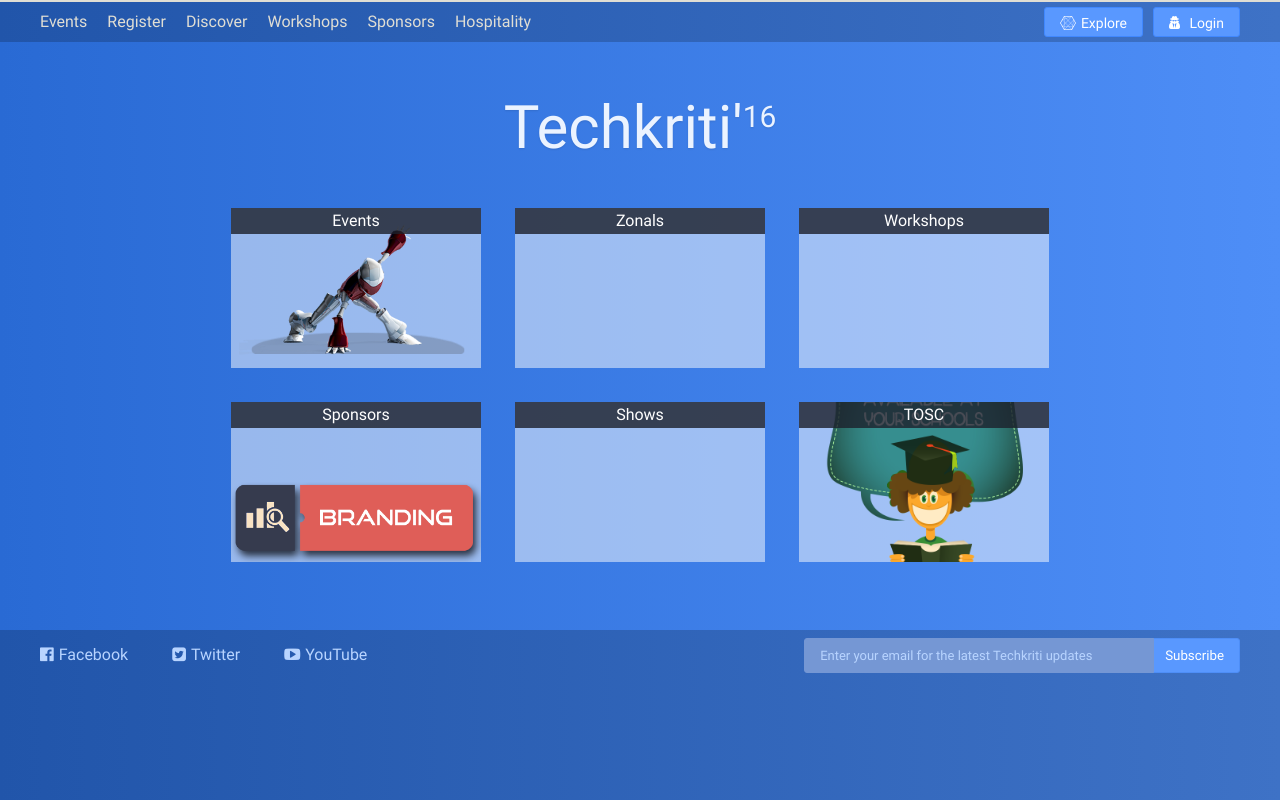
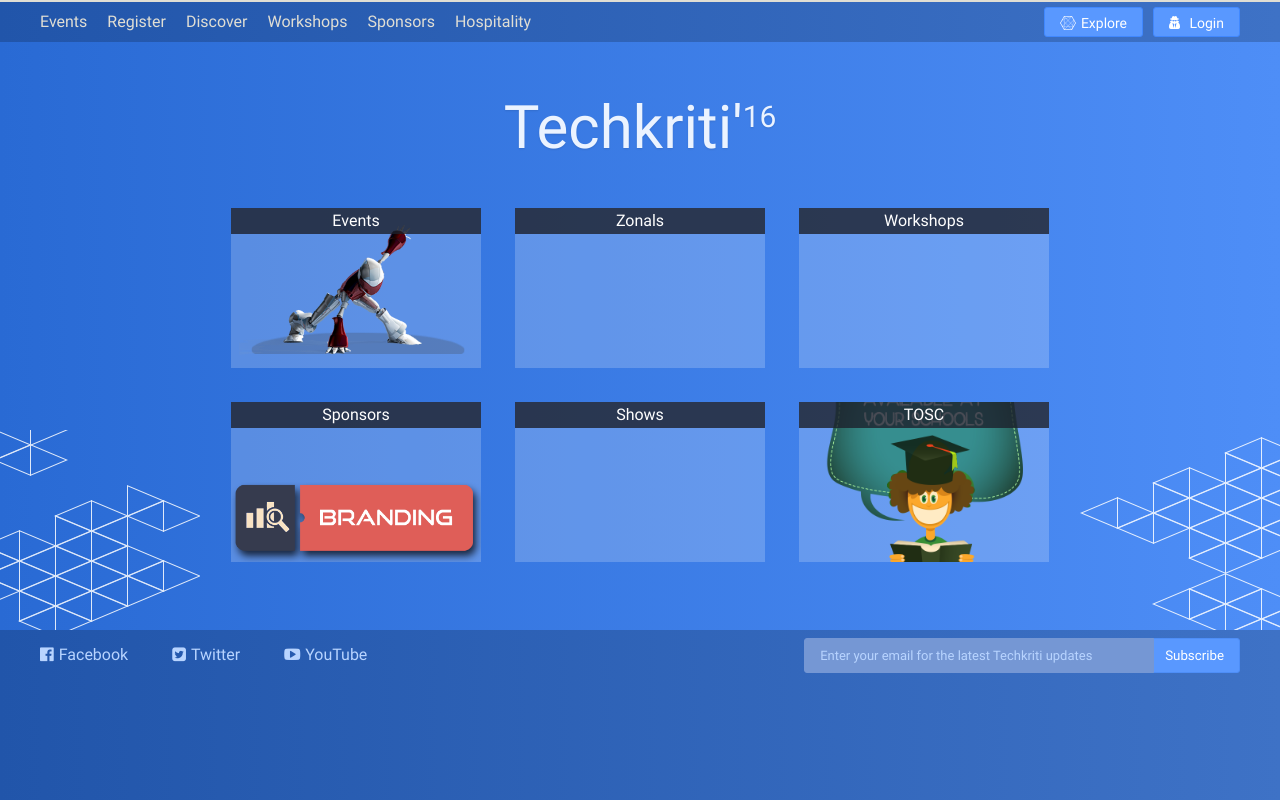
Before and after one commit to techkriti16/land, a plain HTML site: page index.html in a window 1280 px wide. Drawn offline with Linux system fonts and the light colour scheme.

Commit message:
sprite added

```diff
--- a/index.html
+++ b/index.html
@@ -57,6 +57,10 @@
 				</a>
 			</div>
 		</div>
+		<div class="sprite-container">
+			<div class="sprite-left"></div>
+			<div class="sprite-right"></div>
+		</div>
 	</div>
 	<div class="social">
 		<div class="media">
--- a/js/js.js
+++ b/js/js.js
@@ -1,3 +1,5 @@
 $(window).on('resize load',function(){
-	$('html').width($(window).width());
+	setTimeout(function(){
+		$('html').width($(window).outerWidth());
+	},100);
 });
--- a/sass/land.scss
+++ b/sass/land.scss
@@ -21,6 +21,7 @@ html{
 body{
 	color:$themeColor;
 	font-family:roboto;
+	position:relative;
 }
 .navbar{
 	position: relative;
@@ -119,15 +120,19 @@ body{
 	}
 }
 .home-container{
+	z-index: 0;
+	position:relative;
 	@include background-image(linear-gradient(to right, rgb(41, 106, 212) 0%, rgb(78, 142, 247) 100%));
 	.pub{
 		position:relative;
 		text-align:center;
 		margin-top:50px;
 		margin-bottom: 30px;
+		z-index: 5;
 	}
 	.tab-container{
-
+		position: relative;
+		z-index: 5;
 		text-align: center;
 		display: block;
 		padding-bottom: 49px;
@@ -144,7 +149,7 @@ body{
 				// border:solid 2px rgba(255,255,255,0.2);
 				display: inline-block;
 				overflow:hidden;
-				background-color:rgba(255,255,255,0.5);
+				background-color:rgba(255,255,255,0.2);
 				@include transition(all 200ms ease-in);
 				&:hover{
 					border-color:rgba(255,255,255,0.5);
@@ -171,9 +176,33 @@ body{
 			}
 		}
 	}
+	.sprite-container{
+		position:relative;
+		height:0;
+		width:100%;
+		z-index: 1;
+		.sprite-left{
+			display:inline-block;
+			background-image:url(../img/sprite.png);
+			height:200px;
+			width:200px;
+			position:absolute;
+			bottom:0;
+			left:0;
+			z-index: 0;
+			background-position: -5px -72px;
+		}
+		.sprite-right{
+			@extend .sprite-left;
+			left: auto;
+			right: 0;
+			background-position:-396px -150px;
+		}
+	}
 }
 .social{
-	// height:50px;
+	position:relative;
+	z-index: 5;
 	@extend .clear;
 	line-height:50px;
 	@include background-image(linear-gradient(to right, rgb(33, 85, 170) 0%, rgb(62, 114, 198) 100%));
```
Also changed, not shown: css/land.css, img/sprite.png (added), 1 other file.
